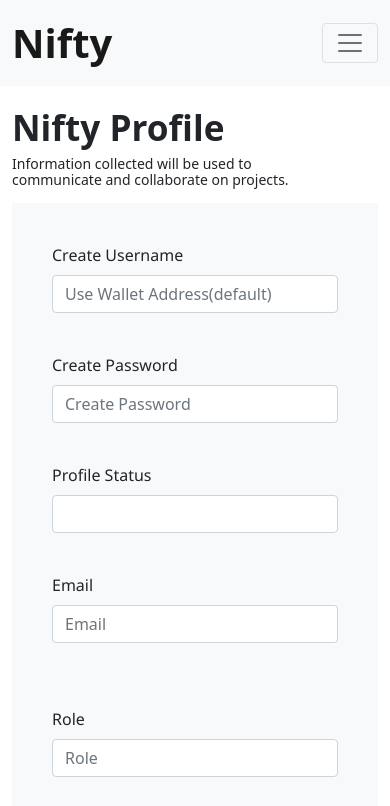
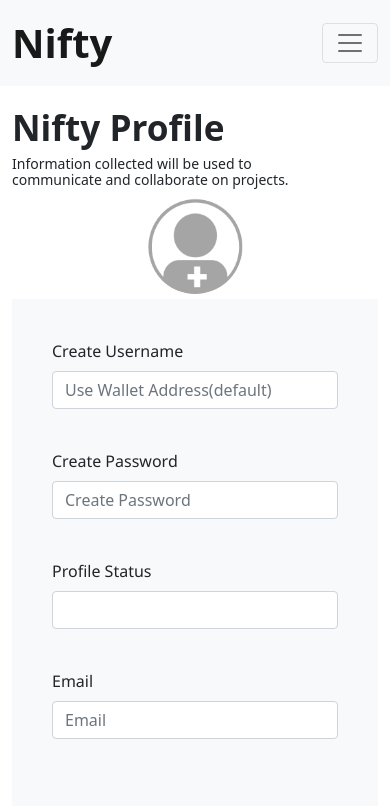
Before and after one commit to solution-pool/BHG-Nifty-Member, a React (Create React App) app in the folder frontend/: page / in a window 390 px wide. Shown: the top 806 px of the page. Built offline with nearby package versions, Linux system fonts and the light colour scheme.

Commit message:
avatar image style

```diff
--- a/frontend/src/App.css
+++ b/frontend/src/App.css
@@ -84,10 +84,30 @@
   padding: 0;
 }
 
+.avatar {
+  position: relative;
+}
 .avatar p {
   font-size: 0.875rem;
   line-height: 1.1;
   padding: 0;
+}
+
+.avatar span {
+  display: inline-block;
+}
+.avatar img {
+  position: absolute;
+  width: 4rem;
+  left: 50%;
+  vertical-align: middle;
+  width: 6rem;
+  top: 0.68rem;
+  height: 6rem;
+  cursor: pointer;
+  border-radius: 50%;
+  z-index: 100;
+  /* height: ; */
 }
 
 .content {
@@ -206,3 +226,22 @@
     display: none;
   }
 }
+
+@media only screen and (max-width: 767px) {
+  .avatar img {
+    left : 18rem;
+  }
+}
+
+@media only screen and (max-width: 406px) {
+  .avatar span {
+    display: block;
+  }
+
+  .avatar img {
+    /* margin-top: ; */
+    position: relative;
+    display: block;
+    left: calc(50% - 3rem);
+  }
+}
--- a/frontend/src/components/Profile.js
+++ b/frontend/src/components/Profile.js
@@ -14,13 +14,16 @@ const Profile = (props) => {
     const [role, setRole] = useState('')
     const [bio, setBio] = useState('')
     const [inputFile, setInputFile] = useState(null);
+    const [inputImage, setImageFile] = useState(null);
     const [file, setFile] = useState(null);
+    const [image, setImage] = useState(null);
     const [interest, setInterest] = useState({})
     const [formData, setForm] = useState({})
     const [fileUploadButtonLabel, setButtonLabel] = useState('Choose File')
 
     const form  = useRef(null)
     const userRef = useRef(null)
+    const imageRef = useRef(null)
 
     const changePassword = (e) => {
         setPassword(e.target.value)
@@ -80,10 +83,16 @@ const Profile = (props) => {
         setButtonLabel(e.target.files[0].name)
     }
 
+    const changeImage = (e) => {
+        const url = URL.createObjectURL(e.target.files[0])
+        imageRef.current.src = url
+    }
+
     useEffect(() => {
 
 
       setInputFile(document.getElementById("input-file"));
+      setImageFile(document.getElementById("input-image"));
 
       let username = userRef.current.value
       if(username) {
@@ -117,6 +126,11 @@ const Profile = (props) => {
     const handleUpload = () => {
       inputFile?.click();
     };
+
+    const handleImage = () => {
+        console.log('Hello')
+        inputImage?.click()
+    }
 
     const handleSubmit = (e) => {
         e.preventDefault()
@@ -183,8 +197,11 @@ const Profile = (props) => {
             <Row className="avatar">
                 <h1>Nifty Profile</h1>
                 <p>
-                    Information collected will be used to <br />
+                    <span>Information collected will be used to <br />
                     communicate and collaborate on projects.
+                    </span>
+                    <input id="input-image" accept="image/*" type="file" name="image" className="d-none" onChange={changeImage} />
+                    <img ref={imageRef} src={require('../assets/img/avatar.png').default} onClick={handleImage}/>
                 </p>
             </Row>
             <Row className="content">
```
Also changed, not shown: frontend/src/assets/img/avatar.png (added).
